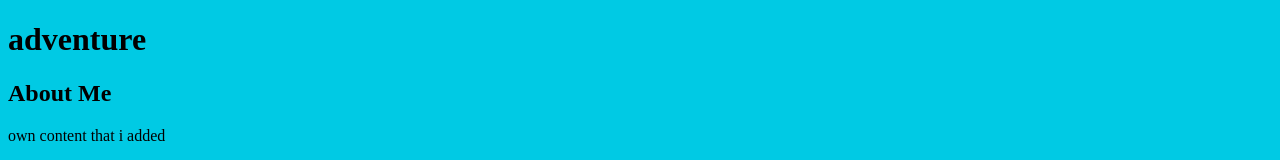
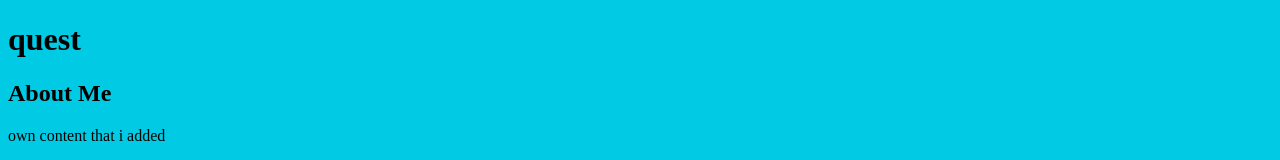
Before and after one commit to Bharathi131002/LearningGit, a plain HTML site: page index.html in a window 1280 px wide. Shown: the top 160 px of the page. Drawn offline with Linux system fonts and the light colour scheme.

Commit message:
heading changed to quest

```diff
--- a/index.html
+++ b/index.html
@@ -10,7 +10,7 @@
 <body>
 
     <header>
-        <h1>adventure</h1>
+        <h1>quest</h1>
     </header>
 
     <div class="container">
```
